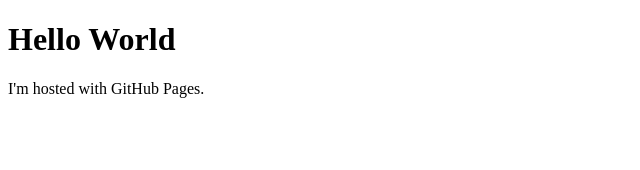
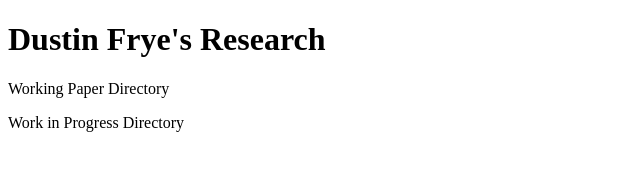
Before and after one commit to dufrye-vassar/dufrye.github.io, a plain HTML site: page index.html in a window 1280 px wide. Shown: the whole page, without its empty margins (0-640 px from the left). Drawn offline with Linux system fonts and the light colour scheme.

Commit message:
Update index.html

```diff
--- a/index.html
+++ b/index.html
@@ -1,7 +1,8 @@
 <!DOCTYPE html>
 <html>
 <body>
-<h1>Hello World</h1>
-<p>I'm hosted with GitHub Pages.</p>
+<h1>Dustin Frye's Research</h1>
+<p>Working Paper Directory</p>
+<p>Work in Progress Directory</p>
 </body>
 </html>
```
